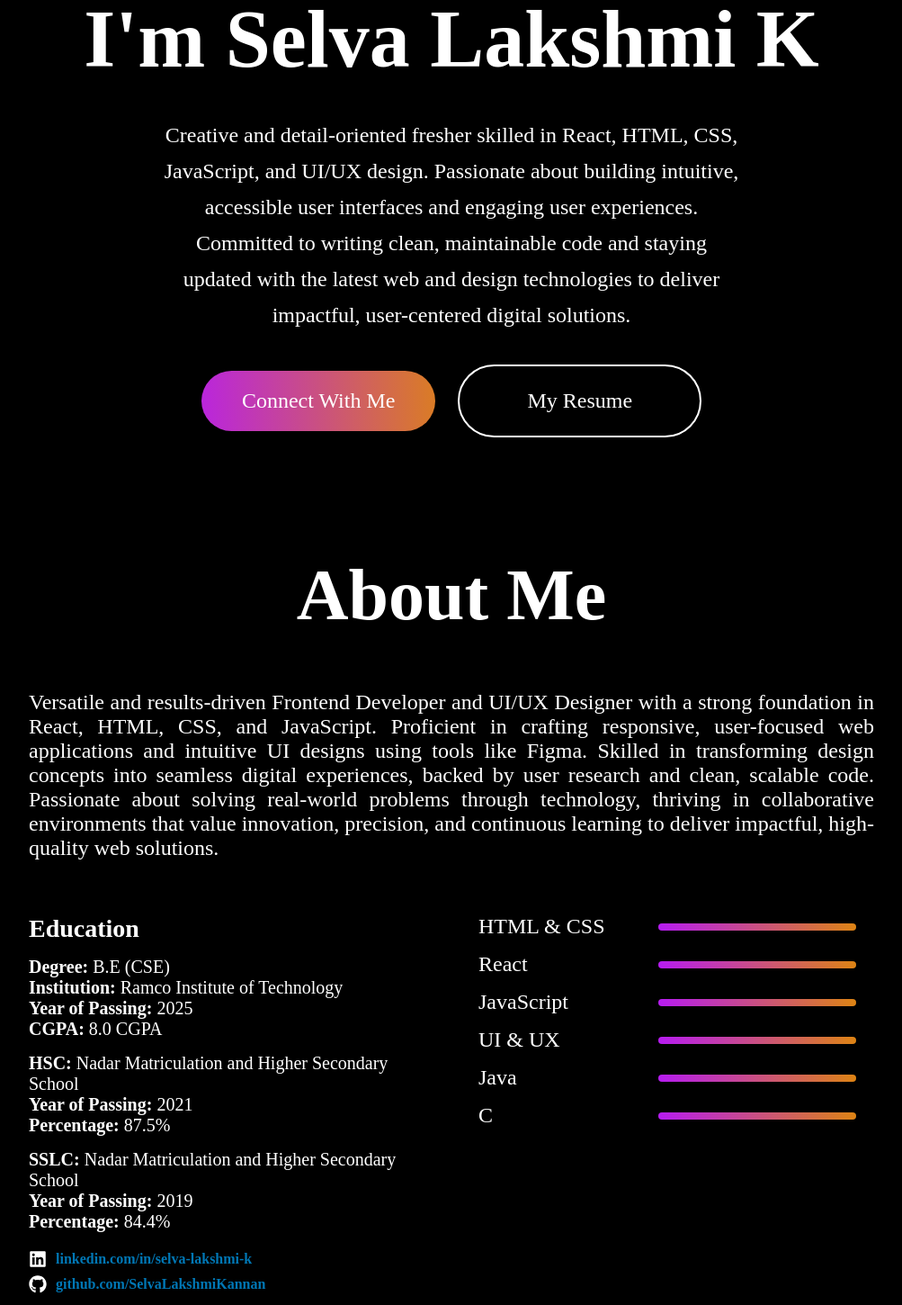
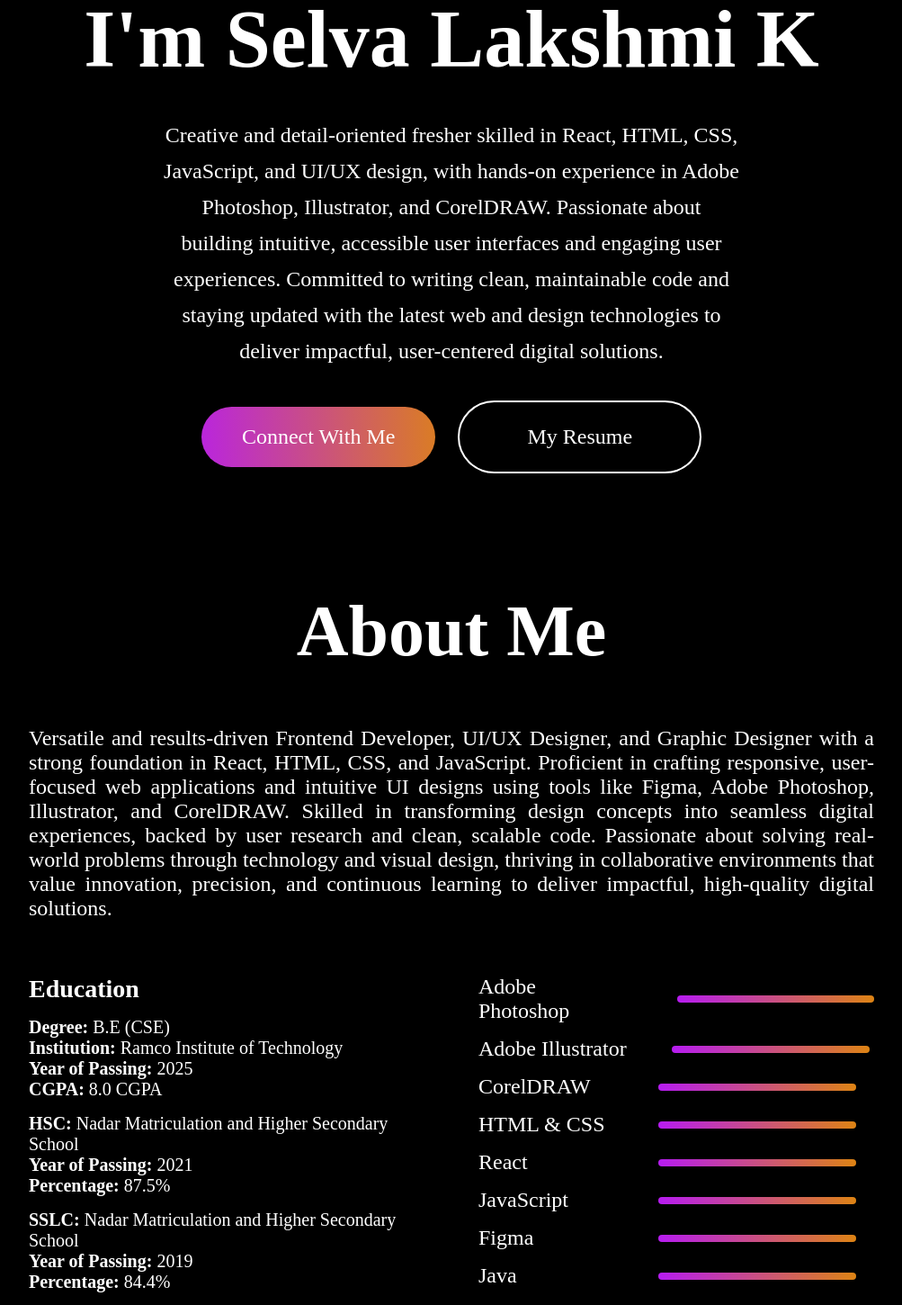
Before and after one commit to SelvaLakshmiKannan/Portfolio-Selva-Lakshmi-K, a React (Vite) app: page / in a window 1280 px wide. Shown: the part 500-1950 px from the top of the page at 90% size, without its empty margins (138-1141 px from the left). Built offline with nearby package versions, Linux system fonts and the light colour scheme.

Commit message:
Set up GitHub Pages deployment

```diff
--- a/src/Components/About/About.jsx
+++ b/src/Components/About/About.jsx
@@ -11,15 +11,17 @@ const About = () => {
       <div className="about-content">
         <div className="about-para">
           <p>
-            Versatile and results-driven Frontend Developer and UI/UX Designer
-            with a strong foundation in React, HTML, CSS, and JavaScript.
-            Proficient in crafting responsive, user-focused web applications and
-            intuitive UI designs using tools like Figma. Skilled in transforming
+            Versatile and results-driven Frontend Developer, UI/UX Designer, and
+            Graphic Designer with a strong foundation in React, HTML, CSS, and
+            JavaScript. Proficient in crafting responsive, user-focused web
+            applications and intuitive UI designs using tools like Figma, Adobe
+            Photoshop, Illustrator, and CorelDRAW. Skilled in transforming
             design concepts into seamless digital experiences, backed by user
             research and clean, scalable code. Passionate about solving
-            real-world problems through technology, thriving in collaborative
-            environments that value innovation, precision, and continuous
-            learning to deliver impactful, high-quality web solutions.
+            real-world problems through technology and visual design, thriving
+            in collaborative environments that value innovation, precision, and
+            continuous learning to deliver impactful, high-quality digital
+            solutions.
           </p>
         </div>
         <div className="about-subsection">
@@ -87,14 +89,22 @@ const About = () => {
             </div>
           </div>
           <div className="about-skills">
-            {["HTML & CSS", "React", "JavaScript", "UI & UX", "Java", "C"].map(
-              (skill, i) => (
-                <div className="about-skill" key={i}>
-                  <p>{skill}</p>
-                  <hr />
-                </div>
-              )
-            )}
+            {[
+              "Adobe Photoshop",
+              "Adobe Illustrator",
+              "CorelDRAW",
+              "HTML & CSS",
+              "React",
+              "JavaScript",
+              "Figma",
+              "Java",
+              "C",
+            ].map((skill, i) => (
+              <div className="about-skill" key={i}>
+                <p>{skill}</p>
+                <hr />
+              </div>
+            ))}
           </div>
         </div>
       </div>
--- a/src/Components/Hero/Hero.jsx
+++ b/src/Components/Hero/Hero.jsx
@@ -9,11 +9,12 @@ const Hero = () => {
       <h1>I'm Selva Lakshmi K </h1>
       <p>
         Creative and detail-oriented fresher skilled in React, HTML, CSS,
-        JavaScript, and UI/UX design. Passionate about building intuitive,
-        accessible user interfaces and engaging user experiences. Committed to
-        writing clean, maintainable code and staying updated with the latest web
-        and design technologies to deliver impactful, user-centered digital
-        solutions.
+        JavaScript, and UI/UX design, with hands-on experience in Adobe
+        Photoshop, Illustrator, and CorelDRAW. Passionate about building
+        intuitive, accessible user interfaces and engaging user experiences.
+        Committed to writing clean, maintainable code and staying updated with
+        the latest web and design technologies to deliver impactful,
+        user-centered digital solutions.
       </p>
       <div className="hero-action">
         <div className="hero-connect">
```
